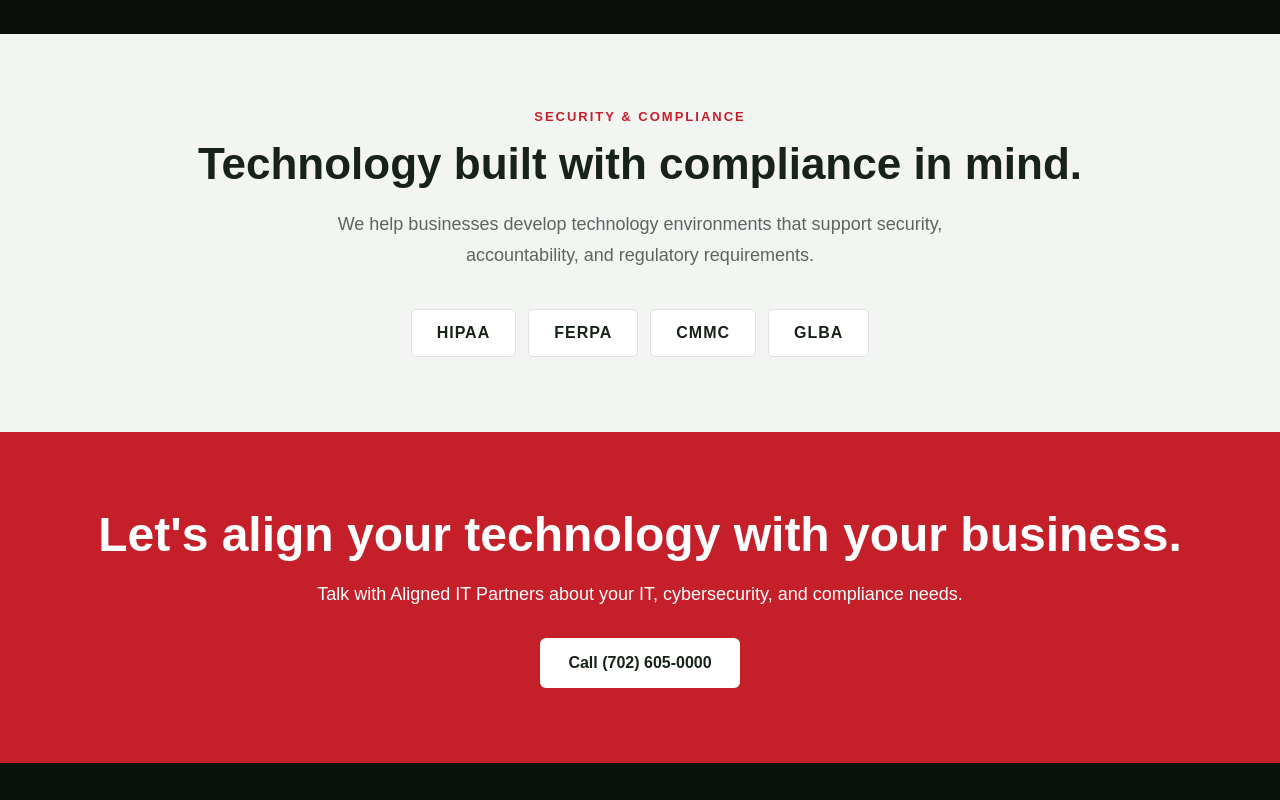
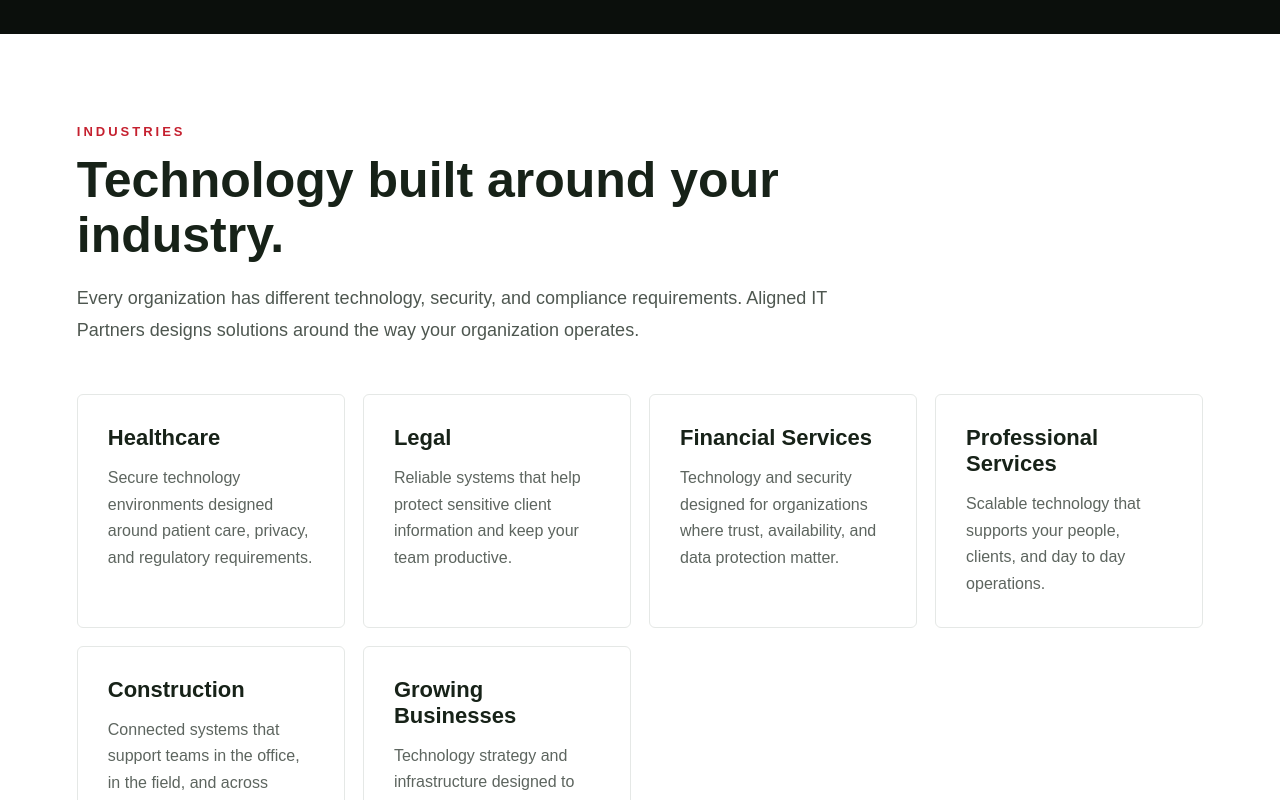
Before and after one commit to powdabam/aligneditp-website, a Next.js app: page / in a window 1280 px wide. Shown: the part 2320-3120 px from the top of the page. Built offline with nearby package versions, Linux system fonts and the light colour scheme.

Commit message:
Add industries section

```diff
--- a/app/page.tsx
+++ b/app/page.tsx
@@ -487,6 +487,143 @@
   </div>
 </section>
 
+{/* INDUSTRIES */}
+<section
+  id="industries"
+  style={{
+    background: "#ffffff",
+    padding: "90px 6%",
+  }}
+>
+  <div
+    style={{
+      maxWidth: "1200px",
+      margin: "0 auto",
+    }}
+  >
+    <div
+      style={{
+        maxWidth: "760px",
+        marginBottom: "48px",
+      }}
+    >
+      <div
+        style={{
+          color: "#c5202f",
+          fontWeight: 700,
+          letterSpacing: "3px",
+          fontSize: "13px",
+          marginBottom: "14px",
+        }}
+      >
+        INDUSTRIES
+      </div>
+
+      <h2
+        style={{
+          color: "#172218",
+          fontSize: "clamp(32px, 5vw, 50px)",
+          lineHeight: 1.1,
+          margin: "0 0 20px",
+        }}
+      >
+        Technology built around your industry.
+      </h2>
+
+      <p
+        style={{
+          color: "#4e5750",
+          fontSize: "18px",
+          lineHeight: 1.75,
+          margin: 0,
+        }}
+      >
+        Every organization has different technology, security, and compliance
+        requirements. Aligned IT Partners designs solutions around the way your
+        organization operates.
+      </p>
+    </div>
+
+    <div
+      style={{
+        display: "grid",
+        gridTemplateColumns: "repeat(auto-fit, minmax(240px, 1fr))",
+        gap: "18px",
+      }}
+    >
+      {[
+        [
+          "Healthcare",
+          "Secure technology environments designed around patient care, privacy, and regulatory requirements.",
+        ],
+        [
+          "Legal",
+          "Reliable systems that help protect sensitive client information and keep your team productive.",
+        ],
+        [
+          "Financial Services",
+          "Technology and security designed for organizations where trust, availability, and data protection matter.",
+        ],
+        [
+          "Professional Services",
+          "Scalable technology that supports your people, clients, and day to day operations.",
+        ],
+        [
+          "Construction",
+          "Connected systems that support teams in the office, in the field, and across multiple locations.",
+        ],
+        [
+          "Growing Businesses",
+          "Technology strategy and infrastructure designed to support expansion without creating unnecessary complexity.",
+        ],
+      ].map(([title, description]) => (
+        <div
+          key={title}
+          style={{
+            border: "1px solid #e5e8e6",
+            padding: "30px",
+            background: "#ffffff",
+            borderRadius: "6px",
+            transition: "all 0.25s ease",
+          }}
+          onMouseEnter={(e) => {
+            e.currentTarget.style.transform = "translateY(-6px)";
+            e.currentTarget.style.borderColor = "#c5202f";
+            e.currentTarget.style.boxShadow = "0 12px 28px rgba(0,0,0,0.08)";
+          }}
+          onMouseLeave={(e) => {
+            e.currentTarget.style.transform = "translateY(0)";
+            e.currentTarget.style.borderColor = "#e5e8e6";
+            e.currentTarget.style.boxShadow = "none";
+          }}
+        >
+          <h3
+            style={{
+              color: "#172218",
+              fontSize: "22px",
+              margin: "0 0 14px",
+            }}
+          >
+            {title}
+          </h3>
+
+          <p
+            style={{
+              color: "#5d655f",
+              lineHeight: 1.65,
+              margin: 0,
+            }}
+          >
+            {description}
+          </p>
+        </div>
+      ))}
+    </div>
+  </div>
+</section>
+
+
+
       {/* COMPLIANCE */}
       <section
         style={{
```
